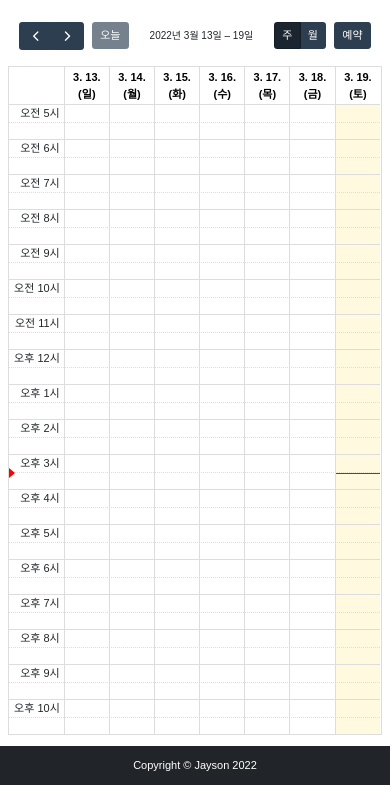
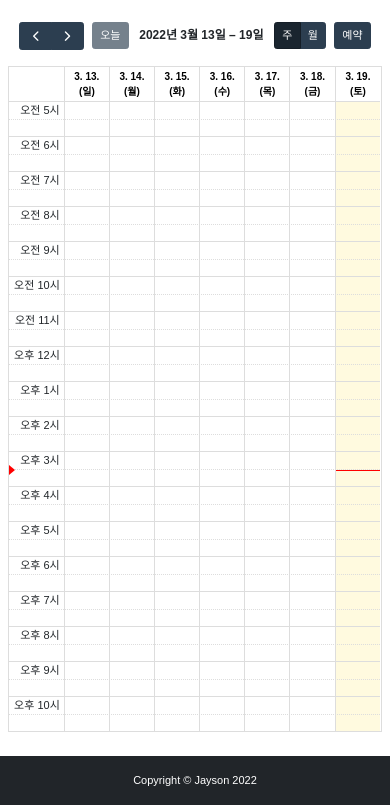
Before and after one commit to wkd8176/mipochurch_room_reservation, a Django app: page /reservation/ in a window 390 px wide. Shown: the part 39-844 px from the top of the page. Run offline with Django 4.2, Linux system fonts and the light colour scheme; data that the repository does not hold is empty; some libraries are stand-ins or nearby versions.

Commit message:
스크린 모바일 최적화

```diff
--- a/reservation/templates/reservation/base.html
+++ b/reservation/templates/reservation/base.html
@@ -24,13 +24,25 @@
             }
 
             .fc-toolbar-title {
-                font-size: 10px !important;
+                font-size: 12px !important;
+                font-weight: 700
             }
 
             .fc-header-toolbar {
                 padding-top: 1em;
                 padding-left: 1em;
                 padding-right: 1em;
+            }
+
+            .fc-col-header-cell-cushion {
+                font-size: 10px !important;
+                font-weight: 600
+            }
+
+            footer {
+                position: fixed;
+                bottom: 0;
+                width: 100%;
             }
         }
     </style>
--- a/reservation/templates/reservation/footer.html
+++ b/reservation/templates/reservation/footer.html
@@ -1,5 +1,5 @@
 <!-- Footer-->
-<footer class="py-3 bg-dark">
+<footer class="py-4 bg-dark">
     <div class="container">
         <p class="m-0 text-center text-white">Copyright &copy; Jayson 2022</p>
     </div>
```
